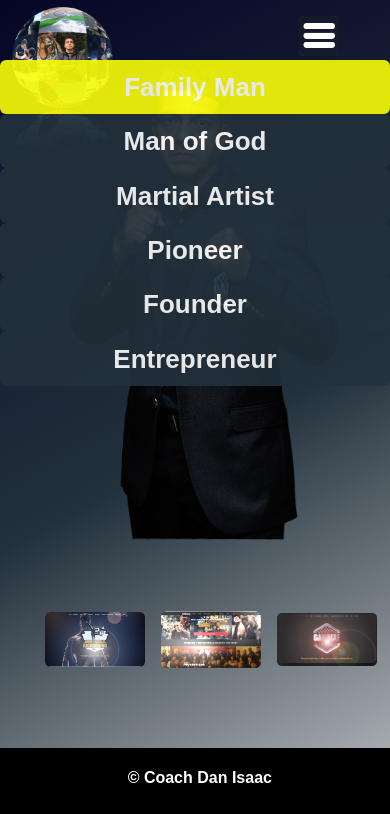
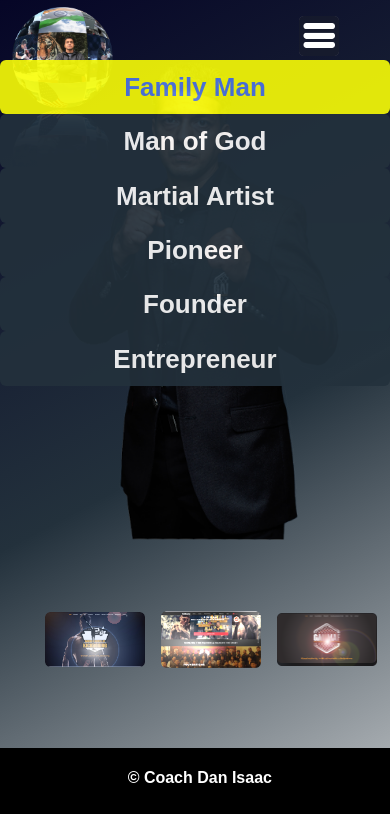
Before and after one commit to s1weetman/danisaac, a plain HTML site: page indexResp.html in a window 390 px wide. In both pictures the pointer is over the link "Family Man". Shown: the part 70-884 px from the top of the page. Drawn offline with Linux system fonts and the light colour scheme.

```diff
--- a/css/style.css
+++ b/css/style.css
@@ -18,10 +18,6 @@
     color: #fff;
 }
 
-a:hover {
-    color: #f9fd07;
-}
-
 a:visited {
     color: rgb(78, 119, 231);
 }
@@ -31,6 +27,7 @@
 }
 
 li a:hover {
+  color: rgb(78, 119, 231);
   background-color: #f9fd07;
 }
 
@@ -90,7 +87,7 @@
     margin-left: 10%;
     margin-right: 10%;
     flex-direction: column;
-    z-index: auto;
+    z-index: 1;
 }
 
 .globe {
```
